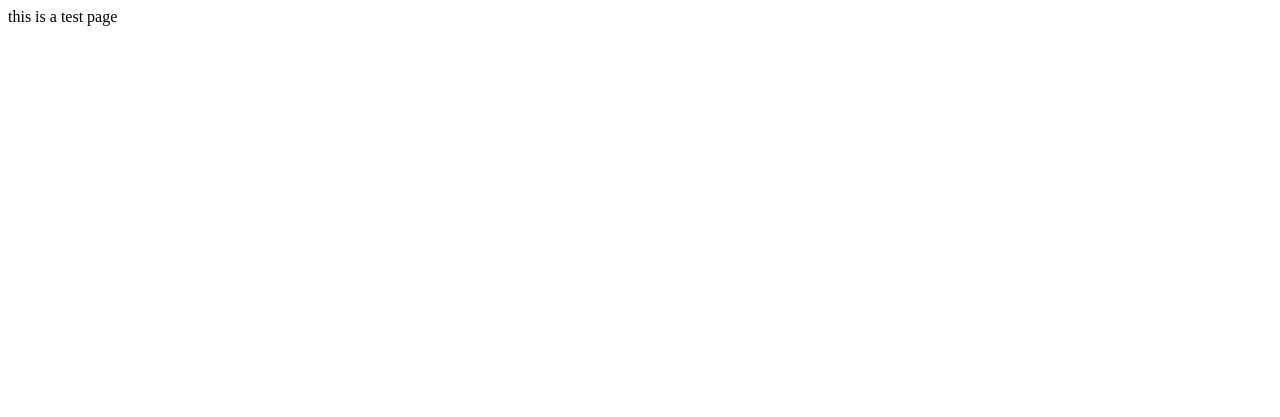
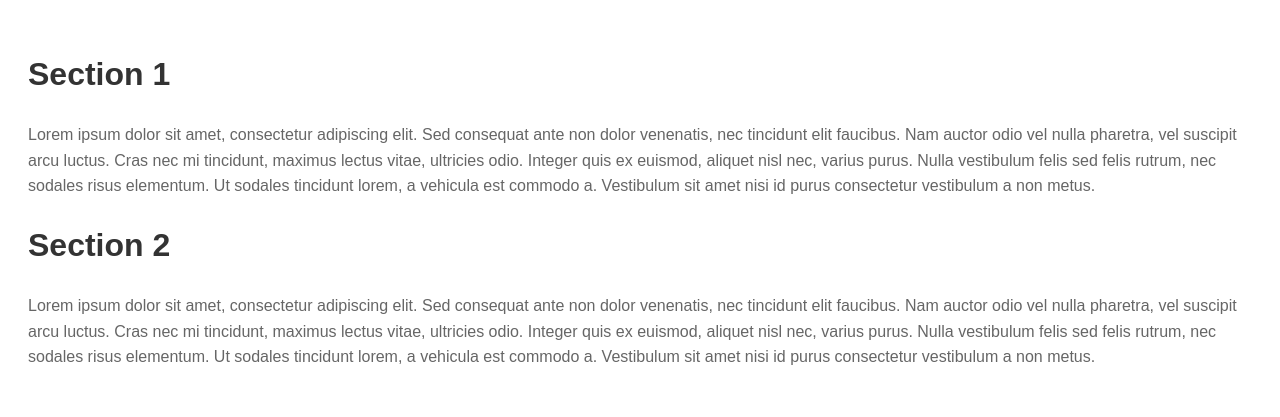
Before and after one commit to manu-peter/jenkins, a plain HTML site: page index.html in a window 1280 px wide. Drawn offline with Linux system fonts and the light colour scheme.

Commit message:
index.html

```diff
--- a/index.html
+++ b/index.html
@@ -1,6 +1,40 @@
-<html>
-<title>webpage</title>
+<!DOCTYPE html>
+<html lang="en">
+<head>
+    <meta charset="UTF-8">
+    <meta name="viewport" content="width=device-width, initial-scale=1.0">
+    <title>500 Lines of HTML</title>
+    <style>
+        /* Example CSS for styling purposes */
+        body {
+            font-family: Arial, sans-serif;
+            line-height: 1.6;
+            padding: 20px;
+        }
+        h1 {
+            color: #333;
+        }
+        p {
+            color: #666;
+        }
+    </style>
+</head>
 <body>
-  this is a test page
+    <!-- Start of content repetition -->
+    <h1>Section 1</h1>
+    <p>
+        Lorem ipsum dolor sit amet, consectetur adipiscing elit. Sed consequat ante non dolor venenatis, nec tincidunt elit faucibus. Nam auctor odio vel nulla pharetra, vel suscipit arcu luctus. Cras nec mi tincidunt, maximus lectus vitae, ultricies odio. Integer quis ex euismod, aliquet nisl nec, varius purus. Nulla vestibulum felis sed felis rutrum, nec sodales risus elementum. Ut sodales tincidunt lorem, a vehicula est commodo a. Vestibulum sit amet nisi id purus consectetur vestibulum a non metus.
+    </p>
+    <!-- Repeat the above content to reach 500 lines -->
+
+    <!-- Example of repetition (for brevity, not actually 500 lines) -->
+    <h1>Section 2</h1>
+    <p>
+        Lorem ipsum dolor sit amet, consectetur adipiscing elit. Sed consequat ante non dolor venenatis, nec tincidunt elit faucibus. Nam auctor odio vel nulla pharetra, vel suscipit arcu luctus. Cras nec mi tincidunt, maximus lectus vitae, ultricies odio. Integer quis ex euismod, aliquet nisl nec, varius purus. Nulla vestibulum felis sed felis rutrum, nec sodales risus elementum. Ut sodales tincidunt lorem, a vehicula est commodo a. Vestibulum sit amet nisi id purus consectetur vestibulum a non metus.
+    </p>
+    <!-- End of repetition -->
+
+    <!-- Repeat sections as needed to reach 500 lines -->
+
 </body>
 </html>
```
